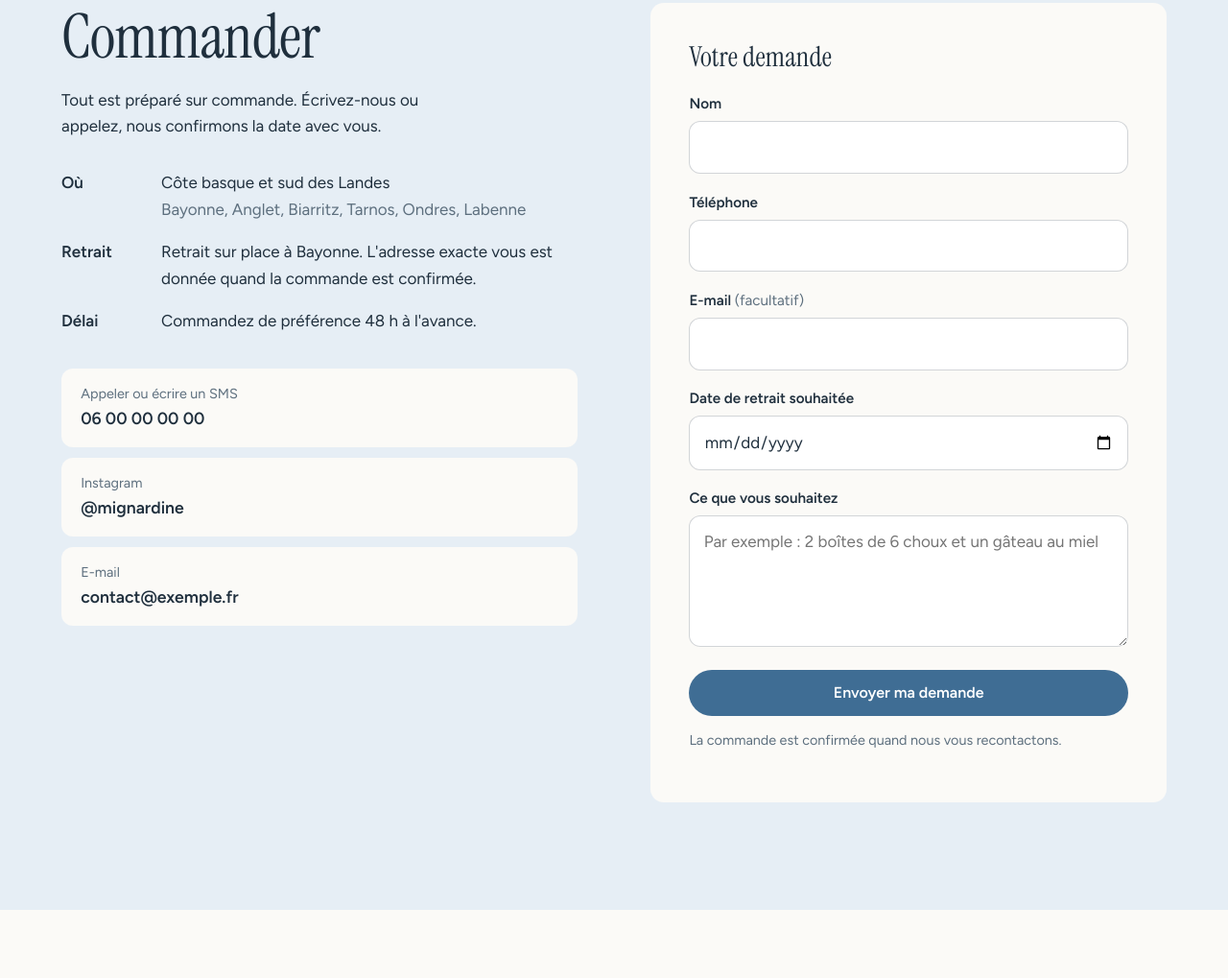
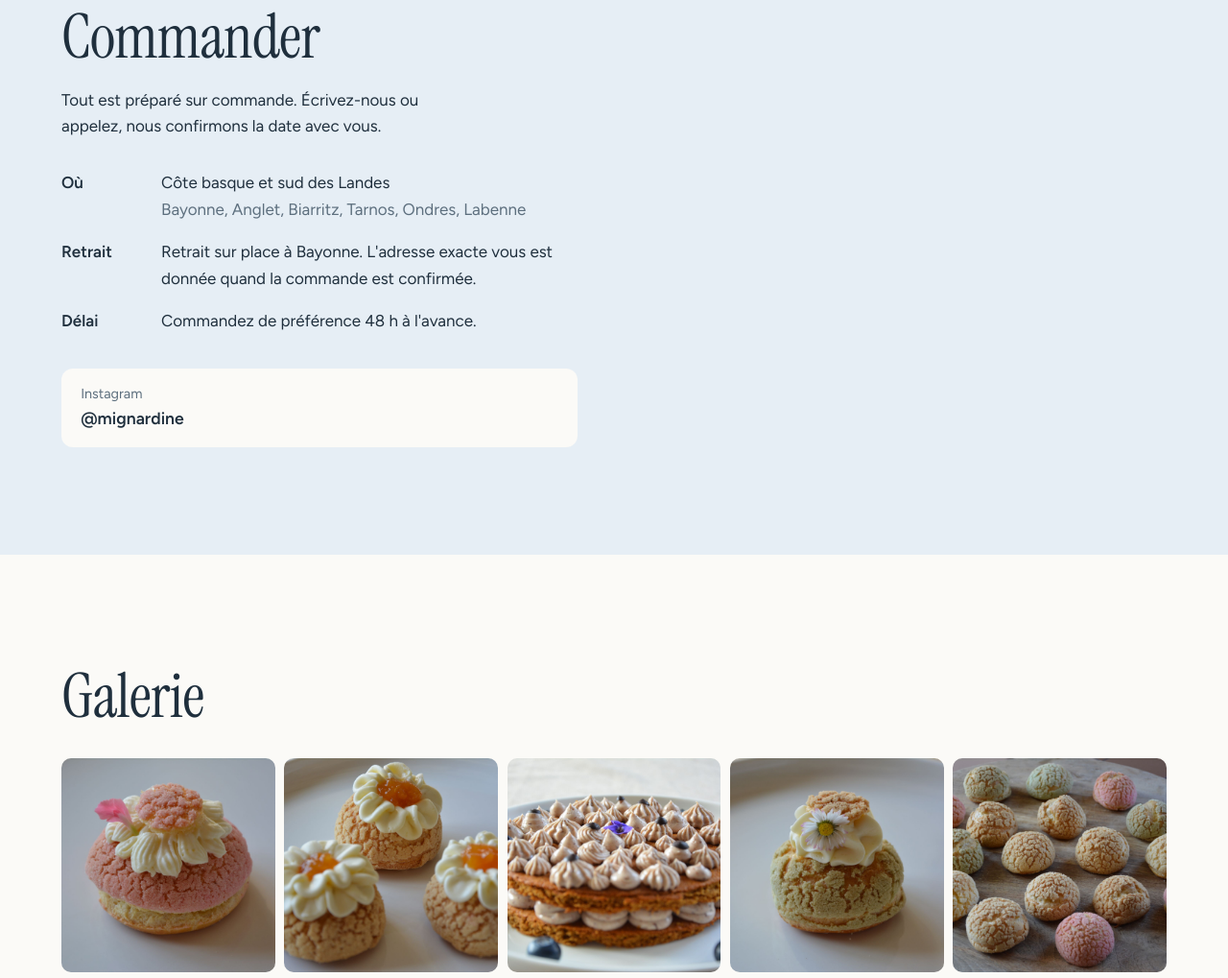
Before and after one commit to Mignardine/Site_Mignardine, a plain HTML site: page index.html in a window 1280 px wide. Shown: the part 2630-3649 px from the top of the page at 96% size. Drawn offline with Linux system fonts and the light colour scheme.

Commit message:
Contacts à compléter dans contenu.js, lignes vides masquées
Co-Authored-By: Claude Fable 5.2 <noreply@anthropic.com>
Claude-Session: https://claude.ai/code/session_01YKKUn6kX2wDtSnuTwd8vp3

```diff
--- a/assets/css/style.css
+++ b/assets/css/style.css
@@ -203,3 +203,5 @@ h1, h2, h3 { font-family: var(--titre); font-weight: 400; line-height: 1.12; mar
 .produit-photo::before { display: none; }
 .contact-valeur, .prix-ligne dd { font-family: var(--texte); font-weight: 600; font-size: 1.1rem; }
 .section-titre { letter-spacing: -.01em; }
+
+.formulaire[hidden] { display: none; }
--- a/assets/js/main.js
+++ b/assets/js/main.js
@@ -74,6 +74,7 @@
   const form = document.getElementById('formulaire');
   const date = document.getElementById('f-date');
   if (date) date.min = new Date().toISOString().slice(0, 10);
+  if (form && !ct.email) form.hidden = true;
   if (form) {
     const retour = document.getElementById('f-retour');
     const bouton = document.getElementById('f-envoyer');
--- a/contenu.js
+++ b/contenu.js
@@ -17,17 +17,20 @@ window.CONTENU = {
   // Phrase affichée sous le nom, en haut du site
   accroche: "Pâtisseries faites maison, sur commande.",
 
-  // ---------- CONTACT ----------
+  // ---------- CONTACT : À COMPLÉTER ----------
+  // Écrivez entre les guillemets. Tant qu'une ligne reste vide (""),
+  // elle n'apparaît pas sur le site.
   contact: {
-    // Numéro affiché sur le site (écrivez-le comme vous voulez qu'il apparaisse)
-    telephone: "06 00 00 00 00",
+    // Numéro de téléphone, écrit comme il doit apparaître. Exemple : "06 12 34 56 78"
+    telephone: "",
 
-    // Adresse qui reçoit les commandes du formulaire.
-    // À la toute première commande, FormSubmit envoie un e-mail
+    // Adresse e-mail qui reçoit les commandes du formulaire. Exemple : "contact@mignardine.fr"
+    // Tant qu'elle est vide, le formulaire de commande est masqué.
+    // À la toute première commande, le service FormSubmit envoie un e-mail
     // "Confirm your email" à cette adresse : il faut cliquer dessus une fois.
-    email: "contact@exemple.fr",
+    email: "",
 
-    // Lien de la page Instagram (laisser "" pour masquer le bouton)
+    // Page Instagram
     instagram: "https://www.instagram.com/mignardine/",
     instagramNom: "@mignardine"
   },
```
